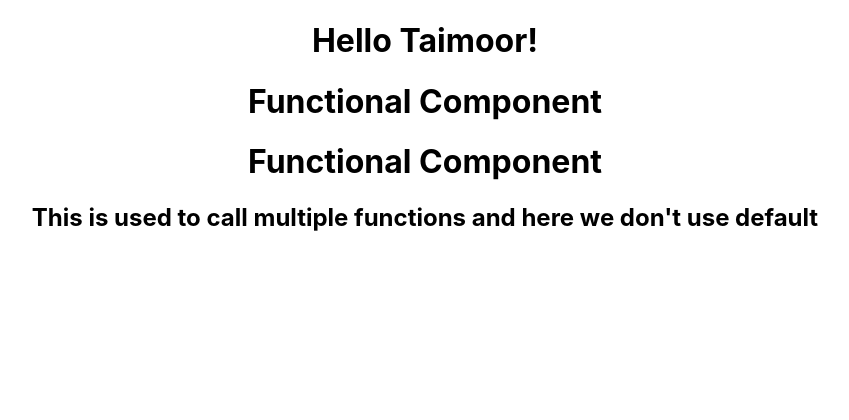
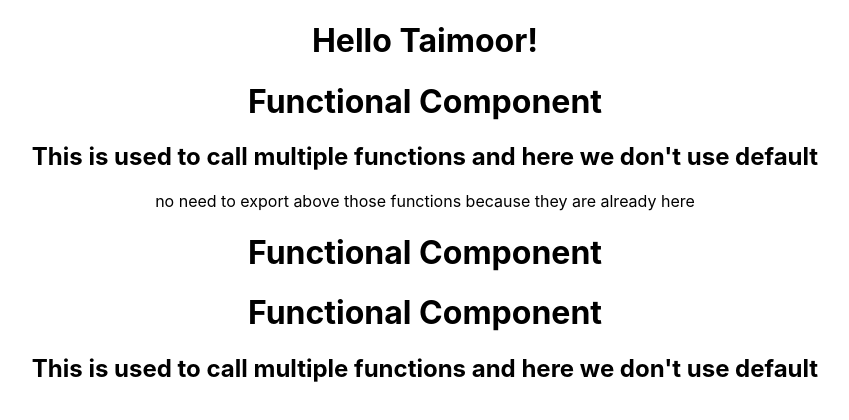
Before and after one commit to TaimoorAli77/code4Education, a React (Create React App) app: page / in a window 1280 px wide. Shown: the top 420 px of the page, without its empty margins (215-1064 px from the left). Built offline with nearby package versions, Linux system fonts and the light colour scheme.

Commit message:
functions used in a component

```diff
--- a/src/App.js
+++ b/src/App.js
@@ -1,10 +1,11 @@
 import './App.css';
-import { NUsers, NewCustomer } from './Users';
+import Users, { NUsers, NewCustomer } from './Users';
 
 function App() {
   return (
     <div className="App">
       <h1>Hello Taimoor!</h1>
+      <Users></Users>
       <NUsers />
       <NUsers></NUsers>
       <NewCustomer />
--- a/src/Users.js
+++ b/src/Users.js
@@ -1,4 +1,14 @@
 import React from 'react';
+
+export default function Users() {
+  return (<div>
+    <NUsers />
+    <NewCustomer />
+    <p>
+      no need to export above those functions because they are already here
+    </p>
+  </div>);
+}
 
 export function NUsers() {
   return (
```
